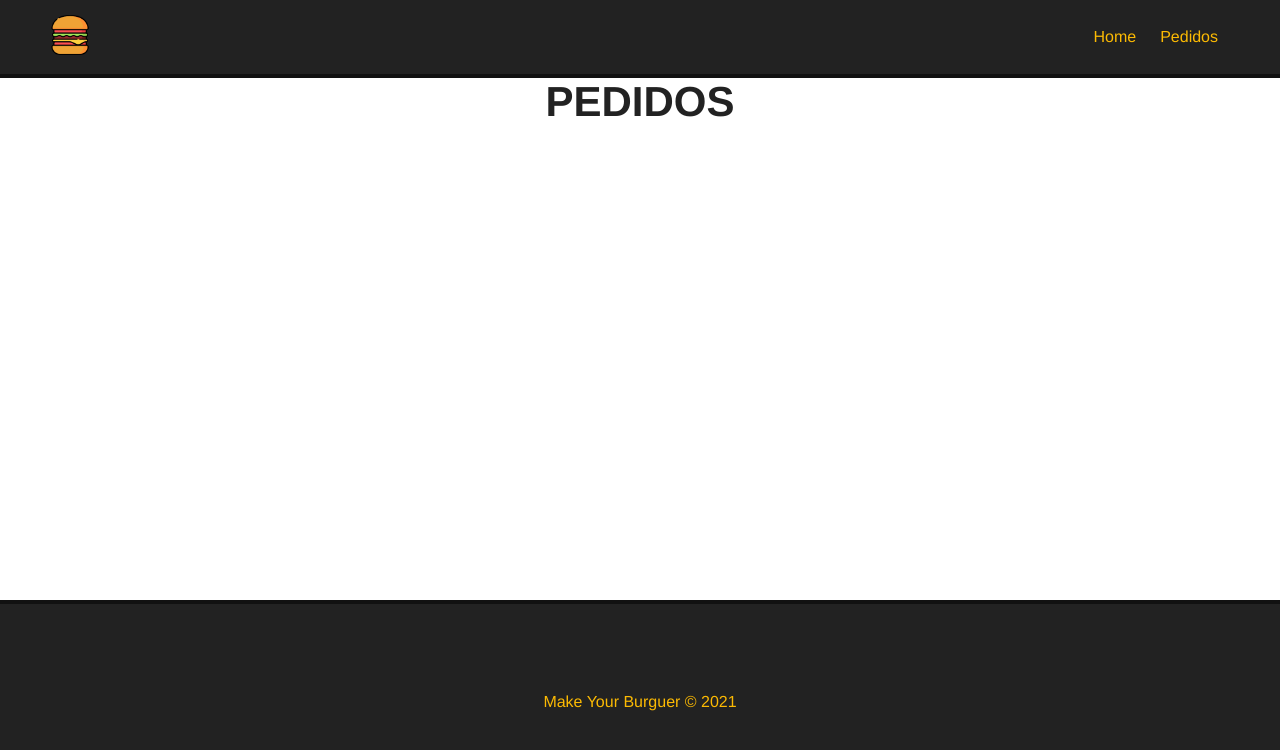
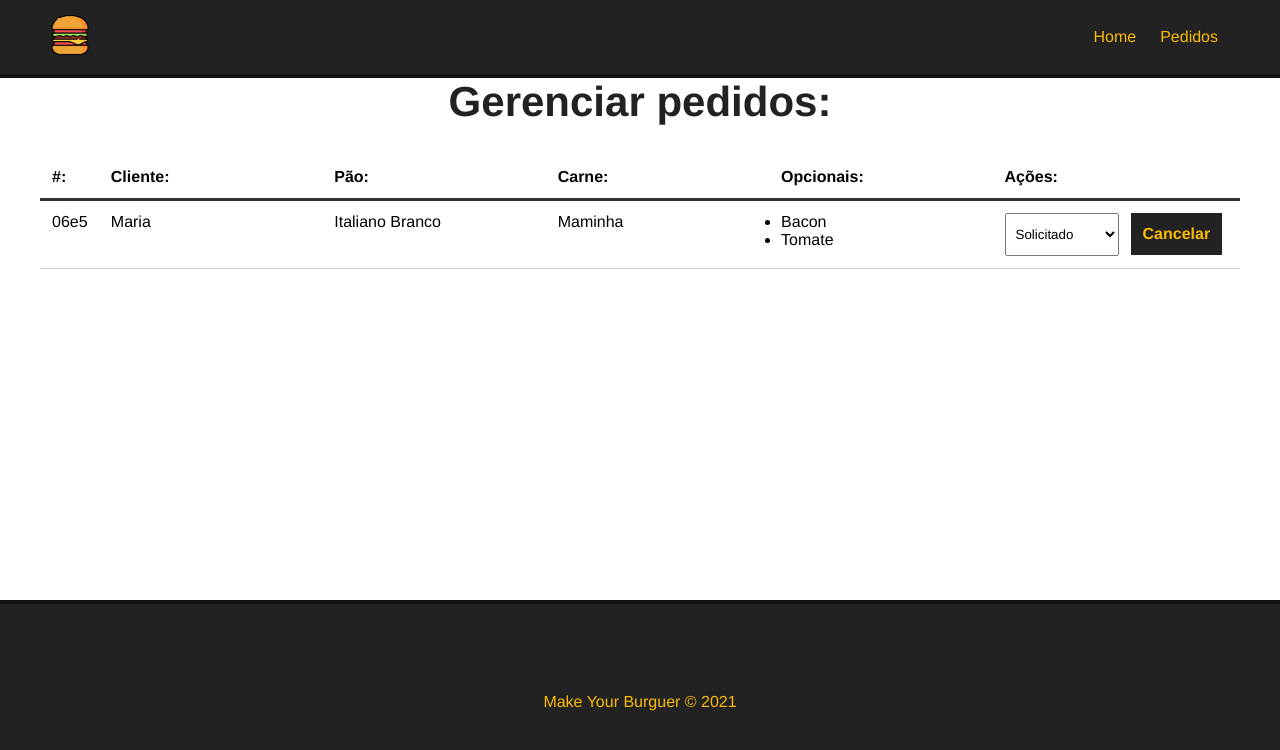
Before and after one commit to brenonun3s/burguer_vue, a Vue app: page /pedidos in a window 1280 px wide. Shown: the top 750 px of the page. Built offline with nearby package versions, Linux system fonts and the light colour scheme; data requests are answered from the project's data file.

Commit message:
feat: finalizando o projeto, efetuando as alterações necessárias

```diff
--- a/db/db.json
+++ b/db/db.json
@@ -79,13 +79,13 @@
   ],
   "burgers": [
     {
-      "id": "4dfb",
-      "nome": "Brenao",
+      "id": "06e5",
+      "nome": "Maria",
       "carne": "Maminha",
       "pao": "Italiano Branco",
       "opcionais": [
         "Bacon",
-        "Salame"
+        "Tomate"
       ],
       "status": "Solicitado"
     }
--- a/src/components/Banner.vue
+++ b/src/components/Banner.vue
@@ -1,30 +1,30 @@
 <template>
   <div id="main-banner">
-    <h1>Make Your Burguer</h1>
+    <img src="@/assets/burger.jpg" alt="Banner" />
+    <h1>Make Your Burger</h1>
   </div>
 </template>
 
-<script>
-export default {
-  name: "Banner",
-};
-</script>
-
 <style scoped>
 #main-banner {
-  background-image: url("@/assets/burger.jpg");
-  background-repeat: no-repeat;
-  background-position: center;
-  background-size: cover;
+  position: relative;
+  width: 100%;
   height: 500px;
-  display: flex;
-  align-items: center;
-  justify-content: flex-start;
+  overflow: hidden;
+}
+
+#main-banner img {
+  max-width: 100%; /* ocupa no máximo 80% da largura */
+  max-height: 100%;
+  object-fit: contain; /* mostra inteira sem cortar */
+  background-color: #000; /* fundo se sobrar espaço */
 }
 
 #main-banner h1 {
+  position: absolute;
+  bottom: 20px;
+  left: 20px;
   color: #fff;
-  text-align: center;
   font-size: 60px;
   background-color: #222;
   padding: 20px 40px;
--- a/src/components/BurguerForm.vue
+++ b/src/components/BurguerForm.vue
@@ -1,6 +1,5 @@
 <template>
-  <div>
-    <p>Compontente mensagem</p>
+  <Message :msg="msg" v-show="msg" />
   <div>
     <form id="burguer-form" @submit="createBurguer">
       <div class="input-container">
@@ -55,10 +54,11 @@
       </div>
     </form>
   </div>
-  </div>
 </template>
 
 <script>
+import Message from "./Message.vue";
+
 export default {
   name: "BurguerForm",
   data() {
@@ -105,15 +105,22 @@ export default {
       const res = await req.json();
 
       // MENSAGEM DE SISTEMA
-
+      this.msg = `Pedido Nº ${res.id} realizado com sucesso`;
       //LIMPAR MENSAGEM
+      setTimeout(() => (this.msg = ""), 3000);
 
       // LIMPAR OS CAMPOS
-      (this.nome = ""), (this.carne = ""), (this.opcionais = ""), (this.pao = "");
+      this.nome = "";
+      this.carne = "";
+      this.opcionais = [];
+      this.pao = "";
     },
   },
   mounted() {
     this.getIngredientes();
+  },
+  components: {
+    Message,
   },
 };
 </script>
--- /dev/null
+++ b/src/components/Dashboard.vue
@@ -0,0 +1,174 @@
+<template>
+  <div id="burger-table">
+    <Message :msg="msg" v-show="msg" />
+    <div>
+      <div id="burger-table-heading">
+        <div class="order-id">#:</div>
+        <div>Cliente:</div>
+        <div>Pão:</div>
+        <div>Carne:</div>
+        <div>Opcionais:</div>
+        <div>Ações:</div>
+      </div>
+    </div>
+
+    <div id="burger-table-rows">
+      <div class="burger-table-row" v-for="burger in burgers" :key="burger.id">
+        <div class="order-number">{{ burger.id }}</div>
+        <div>{{ burger.nome }}</div>
+        <div>{{ burger.pao }}</div>
+        <div>{{ burger.carne }}</div>
+        <div>
+          <ul>
+            <li v-for="(opcional, index) in burger.opcionais" :key="index">
+              {{ opcional }}
+            </li>
+          </ul>
+        </div>
+        <div>
+          <select name="Status" class="status" @change="updateBurger($event, burger.id)">
+            <option value="">Selecione:</option>
+            <option
+              v-for="s in status"
+              :key="s.id"
+              :value="s.tipo"
+              :selected="burger.status == s.tipo"
+            >
+              {{ s.tipo }}
+            </option>
+          </select>
+          <button class="delete-btn" @click="deleteBurger(burger.id)">Cancelar</button>
+        </div>
+      </div>
+    </div>
+  </div>
+</template>
+
+<script>
+import Message from "./Message.vue";
+
+export default {
+  name: "Dashboard",
+  data() {
+    return {
+      burgers: null,
+      burger_id: null,
+      status: [],
+      msg: null,
+    };
+  },
+  components: {
+    Message,
+  },
+
+  methods: {
+    async getPedidos() {
+      const req = await fetch("http://localhost:3000/burgers");
+
+      const data = await req.json();
+
+      this.burgers = data;
+
+      this.getStatus();
+    },
+    async getStatus() {
+      const req = await fetch("http://localhost:3000/status");
+
+      const data = await req.json();
+
+      this.status = data;
+    },
+    async deleteBurger(id) {
+      const req = await fetch(`http://localhost:3000/burgers/${id}`, {
+        method: "DELETE",
+      });
+
+      const res = await req.json();
+
+      this.msg = `Pedido removido com sucesso`;
+
+      setTimeout(() => (this.msg = ""), 3000);
+
+      this.getPedidos();
+    },
+    async updateBurger(event, id) {
+      const option = event.target.value;
+
+      const dataJson = JSON.stringify({ status: option });
+
+      const req = await fetch(`http://localhost:3000/burgers/${id}`, {
+        method: "PATCH",
+        headers: { "Content-Type": "application/json" },
+        body: dataJson,
+      });
+
+      const res = await req.json();
+
+      this.msg = `Pedido Nº ${res.id} foi atualizado para ${res.status}`;
+
+      setTimeout(() => (this.msg = ""), 3000);
+    },
+  },
+  mounted() {
+    this.getPedidos();
+  },
+};
+</script>
+
+<style scoped>
+#burger-table {
+  max-width: 1200px;
+  margin: 0 auto;
+}
+
+#burger-table-heading,
+#burger-table-rows,
+.burger-table-row {
+  display: flex;
+  flex-wrap: wrap;
+}
+
+#burger-table-heading {
+  font-weight: bold;
+  padding: 12px;
+  border-bottom: 3px solid #333;
+}
+
+#burger-table-heading div,
+.burger-table-row div {
+  width: 19%;
+}
+
+.burger-table-row {
+  width: 100%;
+  padding: 12px;
+  border-bottom: 1px solid #ccc;
+}
+
+#burger-table-heading .order-id,
+.burger-table-row .order-number {
+  width: 5%;
+}
+
+select {
+  padding: 12px 6px;
+  margin-right: 12px;
+}
+
+.delete-btn {
+  background-color: #222;
+  color: #fcba03;
+  font-weight: bold;
+  border: 2px solid #222;
+  padding: 10px;
+  font-size: 16px;
+  margin: 0 auto;
+  cursor: pointer;
+  transition: 0.5s;
+}
+
+.delete-btn:hover {
+  background-color: transparent;
+  color: #222;
+}
+</style>
--- /dev/null
+++ b/src/components/Message.vue
@@ -0,0 +1,27 @@
+<template>
+  <div class="message-container">
+    <p>{{ msg }}</p>
+  </div>
+</template>
+
+<
+<script>
+export default {
+  name: "Message",
+  props: {
+    msg: String,
+  },
+};
+</script>
+
+<style scoped>
+.message-container {
+  color: #004085;
+  background-color: #cce5ff;
+  border: 2px solid #b8daff;
+  border-radius: 5px;
+  padding: 10px;
+  max-width: 400px;
+  margin: 30px auto;
+}
+</style>
--- a/src/views/Home.vue
+++ b/src/views/Home.vue
@@ -1,6 +1,5 @@
 <template>
   <Banner />
-  <p>banner</p>
   <div class="main-container">
     <h1>Monte o seu burguer:</h1>
     <BurguerForm />
--- a/src/views/Pedidos.vue
+++ b/src/views/Pedidos.vue
@@ -1,5 +1,17 @@
 <template>
   <div class="main-container">
-    <h1>PEDIDOS</h1>
+    <h1>Gerenciar pedidos:</h1>
+
+    <Dashboard />
   </div>
 </template>
+<script>
+import Dashboard from "@/components/Dashboard.vue";
+
+export default {
+  name: "Pedidos",
+  components: {
+    Dashboard,
+  },
+};
+</script>
```
Also changed, not shown: src/assets/burger.jpg, src/assets/logo.png (deleted). Lines whose indentation alone changed are shown as unchanged.
